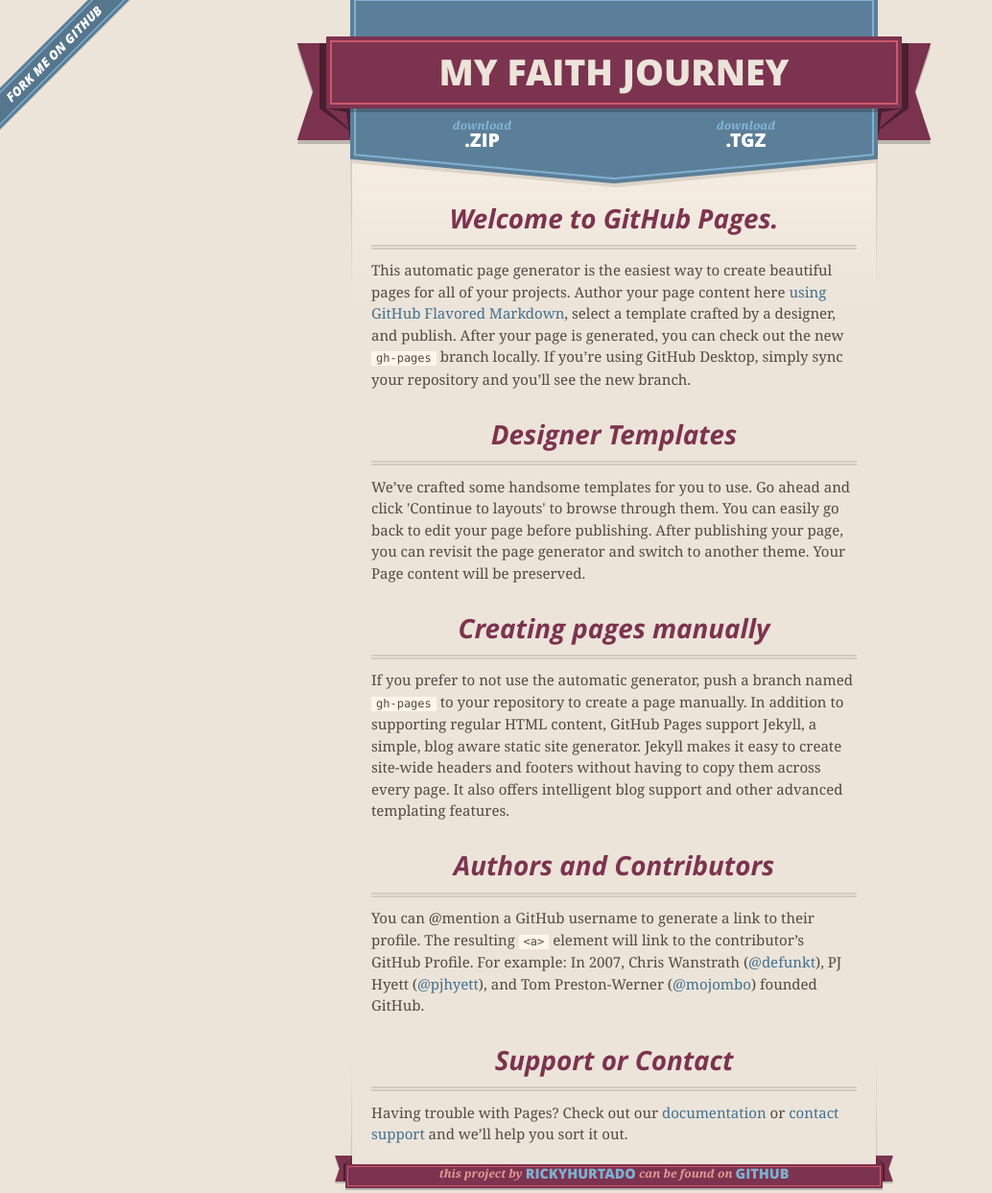
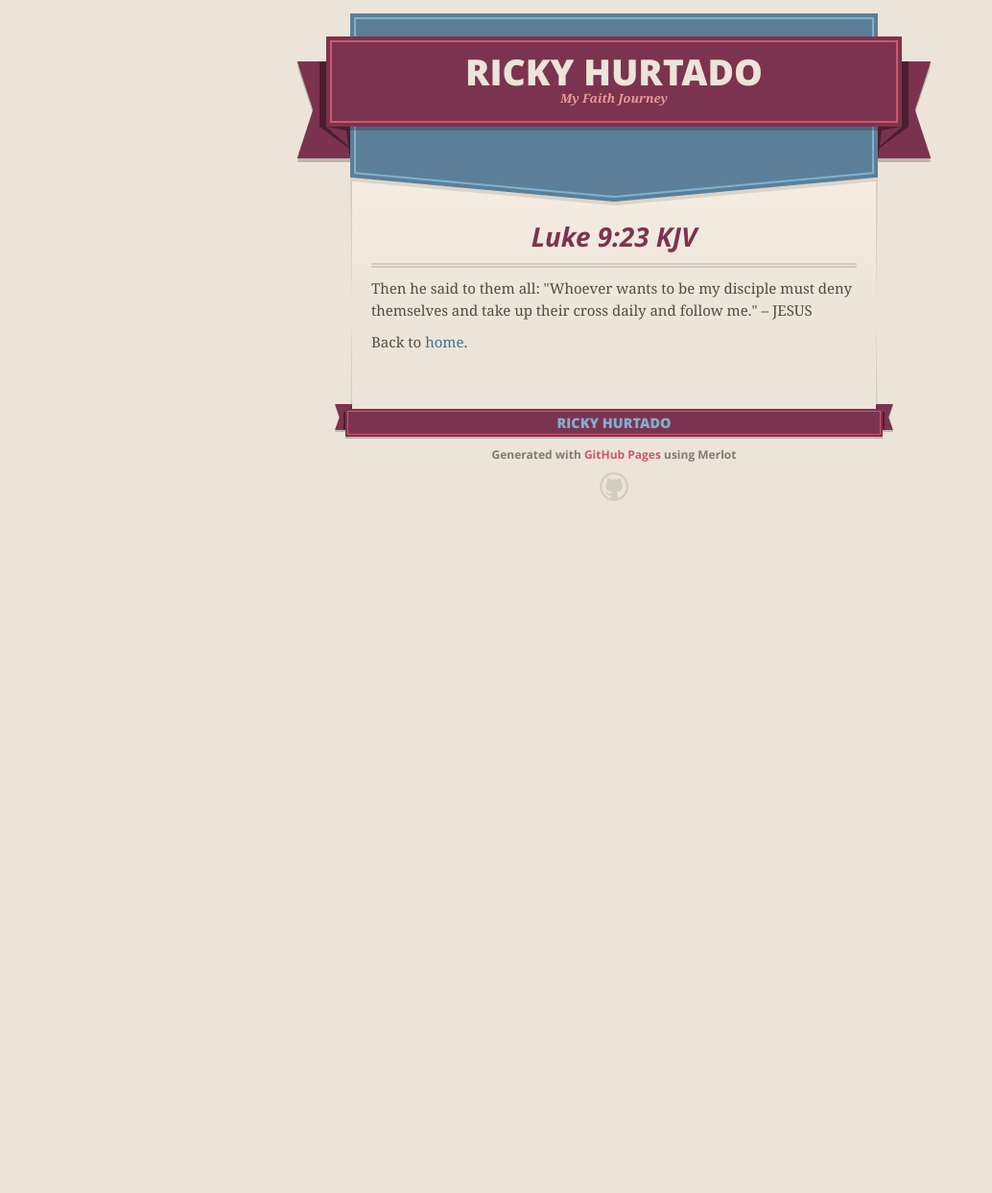
Before and after one commit to rickyhurtado/my-faith-journey, a plain HTML site: page index.html in a window 1280 px wide. Shown: the top 1243 px of the page at 96% size, without its empty margins (0-1034 px from the left). After the commit the page ends 800 px from the top, so only its background shows below. Drawn offline with nearby package versions, Linux system fonts and the light colour scheme.

Commit message:
Update index.html

```diff
--- a/index.html
+++ b/index.html
@@ -17,65 +17,37 @@
         $('#main_content').headsmart()
       })
     </script>
-    <title>My Faith Journey by rickyhurtado</title>
+    <title>My Faith Journey | Ricky Hurtado</title>
   </head>
 
   <body>
-    <a id="forkme_banner" href="https://github.com/rickyhurtado/rickyhurtado">View on GitHub</a>
     <div class="shell">
-
       <header>
         <span class="ribbon-outer">
           <span class="ribbon-inner">
-            <h1>My Faith Journey</h1>
-            <h2></h2>
+            <h1>Ricky Hurtado</h1>
+            <h2>My Faith Journey</h2>
           </span>
           <span class="left-tail"></span>
           <span class="right-tail"></span>
         </span>
       </header>
 
-      <section id="downloads">
-        <span class="inner">
-          <a href="https://github.com/rickyhurtado/rickyhurtado/zipball/master" class="zip"><em>download</em> .ZIP</a><a href="https://github.com/rickyhurtado/rickyhurtado/tarball/master" class="tgz"><em>download</em> .TGZ</a>
-        </span>
-      </section>
-
+      <div id="no-downloads"><span class="inner"></span></div>
 
       <span class="banner-fix"></span>
 
+      <section id="main_content">
+        <h3>Luke 9:23 KJV</h3>
+        <p>Then he said to them all: "Whoever wants to be my disciple must deny themselves and take up their cross daily and follow me." – JESUS</p>
 
-      <section id="main_content">
-        <h3>
-<a id="welcome-to-github-pages" class="anchor" href="#welcome-to-github-pages" aria-hidden="true"><span aria-hidden="true" class="octicon octicon-link"></span></a>Welcome to GitHub Pages.</h3>
-
-<p>This automatic page generator is the easiest way to create beautiful pages for all of your projects. Author your page content here <a href="https://guides.github.com/features/mastering-markdown/">using GitHub Flavored Markdown</a>, select a template crafted by a designer, and publish. After your page is generated, you can check out the new <code>gh-pages</code> branch locally. If you’re using GitHub Desktop, simply sync your repository and you’ll see the new branch.</p>
-
-<h3>
-<a id="designer-templates" class="anchor" href="#designer-templates" aria-hidden="true"><span aria-hidden="true" class="octicon octicon-link"></span></a>Designer Templates</h3>
-
-<p>We’ve crafted some handsome templates for you to use. Go ahead and click 'Continue to layouts' to browse through them. You can easily go back to edit your page before publishing. After publishing your page, you can revisit the page generator and switch to another theme. Your Page content will be preserved.</p>
-
-<h3>
-<a id="creating-pages-manually" class="anchor" href="#creating-pages-manually" aria-hidden="true"><span aria-hidden="true" class="octicon octicon-link"></span></a>Creating pages manually</h3>
-
-<p>If you prefer to not use the automatic generator, push a branch named <code>gh-pages</code> to your repository to create a page manually. In addition to supporting regular HTML content, GitHub Pages support Jekyll, a simple, blog aware static site generator. Jekyll makes it easy to create site-wide headers and footers without having to copy them across every page. It also offers intelligent blog support and other advanced templating features.</p>
-
-<h3>
-<a id="authors-and-contributors" class="anchor" href="#authors-and-contributors" aria-hidden="true"><span aria-hidden="true" class="octicon octicon-link"></span></a>Authors and Contributors</h3>
-
-<p>You can @mention a GitHub username to generate a link to their profile. The resulting <code>&lt;a&gt;</code> element will link to the contributor’s GitHub Profile. For example: In 2007, Chris Wanstrath (<a href="https://github.com/defunkt" class="user-mention">@defunkt</a>), PJ Hyett (<a href="https://github.com/pjhyett" class="user-mention">@pjhyett</a>), and Tom Preston-Werner (<a href="https://github.com/mojombo" class="user-mention">@mojombo</a>) founded GitHub.</p>
-
-<h3>
-<a id="support-or-contact" class="anchor" href="#support-or-contact" aria-hidden="true"><span aria-hidden="true" class="octicon octicon-link"></span></a>Support or Contact</h3>
-
-<p>Having trouble with Pages? Check out our <a href="https://help.github.com/pages">documentation</a> or <a href="https://github.com/contact">contact support</a> and we’ll help you sort it out.</p>
+        <p>Back to <a href="https://rickyhurtado.github.io/">home</a>.</p>
       </section>
 
       <footer>
         <span class="ribbon-outer">
           <span class="ribbon-inner">
-            <p>this project by <a href="https://github.com/rickyhurtado">rickyhurtado</a> can be found on <a href="https://github.com/rickyhurtado/rickyhurtado">GitHub</a></p>
+            <p style="padding-top:5px"><a href="https://rickyhurtado.github.io/">Ricky Hurtado</a></p>
           </span>
           <span class="left-tail"></span>
           <span class="right-tail"></span>
@@ -83,9 +55,6 @@
         <p>Generated with <a href="https://pages.github.com">GitHub Pages</a> using Merlot</p>
         <span class="octocat"></span>
       </footer>
-
     </div>
-
-
   </body>
 </html>
```
